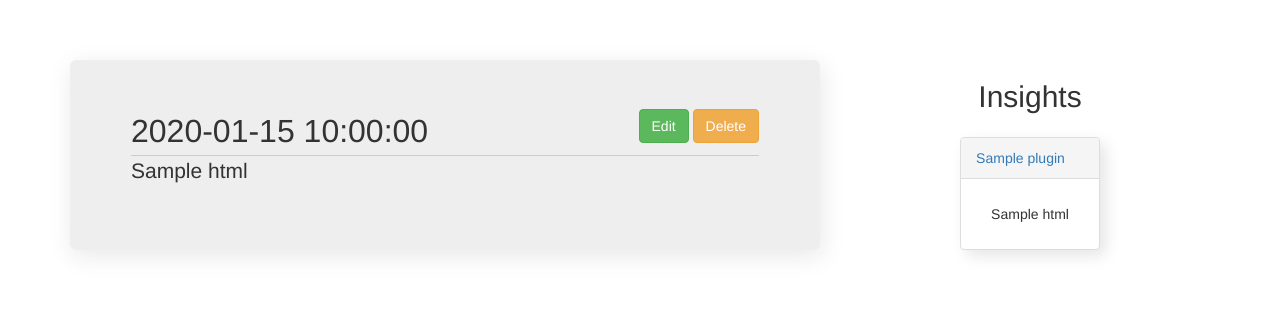
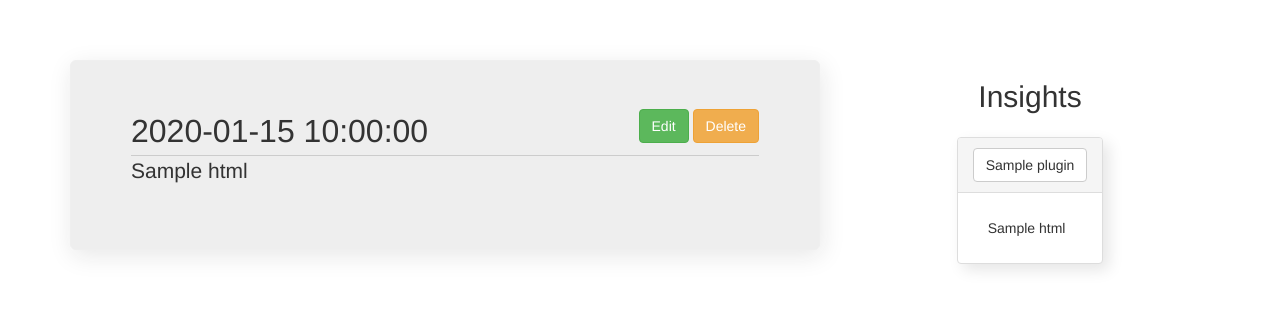
Before and after one commit to TheCDC/journal_app, a Python web app: template webapp/templates/entry.html in a window 1280 px wide. Shown: the part 54-363 px from the top of the page. Run offline with Jinja, Linux system fonts and the light colour scheme; the template is opened without the code that fills it: most values are stand-ins (such as "Sample title", 1, 10 or a date in 2020); some libraries are stand-ins or nearby versions.

Commit message:
Change plugin name to button so it's obviously interactable.

```diff
--- a/webapp/templates/entry.html
+++ b/webapp/templates/entry.html
@@ -56,7 +56,7 @@
                     <!--  -->
                     {% if obj.output %}
                     <div class="panel-heading">
-                        <a href="{{obj.plugin.url}}">{{obj.plugin.name}}</a>
+                        <a class="btn btn-default" href="{{obj.plugin.url}}">{{obj.plugin.name}}</a>
                     </div>
                     <ul class="panel-body list-group">
                         {% for word in obj.output %}
```
